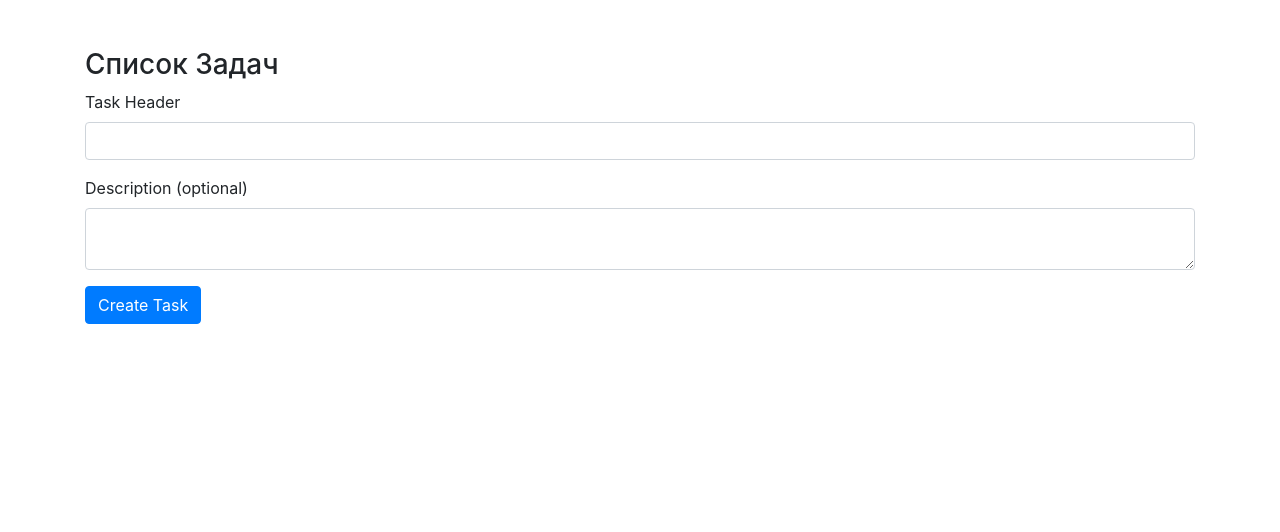
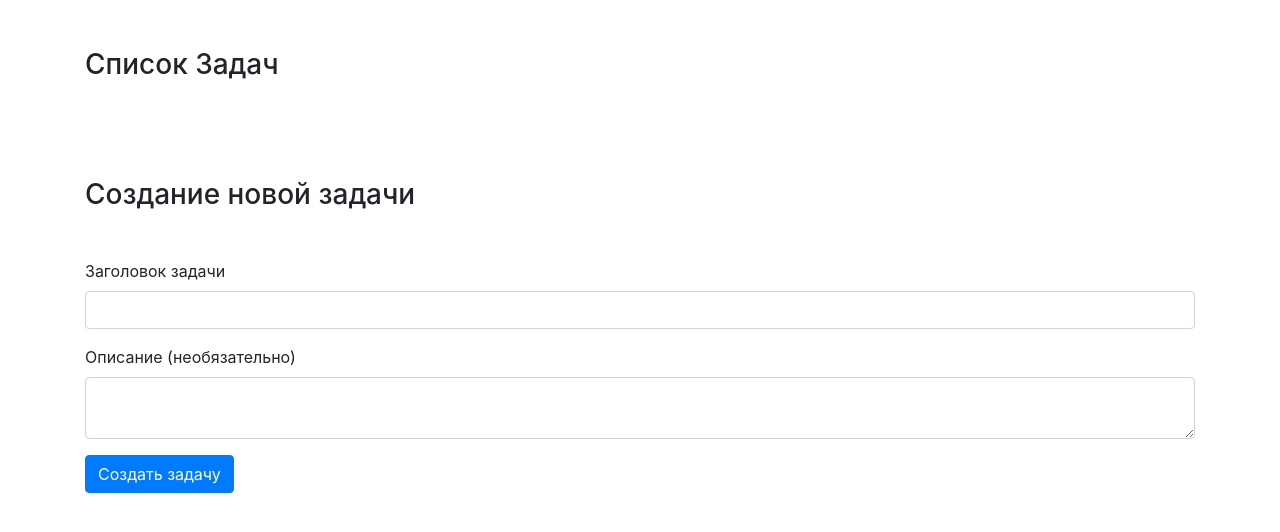
Before and after one commit to kseniya161-max/drftechnical, a Django app: template tasks/templates/tasks/task_list.html in a window 1280 px wide. Shown: the top 532 px of the page. Run offline with Django 5.2, Linux system fonts and the light colour scheme; the template is opened without the code that fills it, so the values that code supplies are empty; some libraries are stand-ins or nearby versions.

Commit message:
correcting tasks on one template

```diff
--- a/tasks/templates/tasks/task_list.html
+++ b/tasks/templates/tasks/task_list.html
@@ -8,24 +8,28 @@
 </head>
 <body>
     <div class="container">
-        <h3 class="mt-5">Список Задач</h3>
-        <form method="POST" action="{% url 'tasks:task_create' %}">
+        <h3 class="mt-5 mb-5">Список Задач</h3>
+        <ul class="list-group mt-4">
+            {% for task in tasks %}
+                <li class="list-group-item">
+                    {{ task.header }} - {% if task.completed %} Выполнена {% else %} Не выполнена {% endif %}
+                </li>
+            {% endfor %}
+        </ul>
+
+        <h3 class="mt-5 mb-5">Создание новой задачи</h3>
+        <form method="POST" action="{% url 'tasks:task_list' %}">
             {% csrf_token %}
             <div class="form-group">
-                <label for="header">Task Header</label>
+                <label for="header">Заголовок задачи</label>
                 <input type="text" class="form-control" id="header" name="header" required>
             </div>
             <div class="form-group">
-                <label for="description">Description (optional)</label>
+                <label for="description">Описание (необязательно)</label>
                 <textarea class="form-control" id="description" name="description"></textarea>
             </div>
-            <button type="submit" class="btn btn-primary">Create Task</button>
+            <button type="submit" class="btn btn-primary">Создать задачу</button>
         </form>
-        <ul class="list-group mt-4">
-            {% for task in tasks %}
-                <li class="list-group-item">{{ task.header }} - {% if task.completed %}Completed{% else %}Not Completed{% endif %}</li>
-            {% endfor %}
-        </ul>
     </div>
 </body>
 </html>
--- a/tasks/urls.py
+++ b/tasks/urls.py
@@ -1,7 +1,7 @@
 from os import path
 from django.urls import path, include
 from rest_framework.routers import SimpleRouter
-from tasks.views import TaskViewSet, task_list, create_task
+from tasks.views import TaskViewSet, task_list
 
 app_name = "tasks"
 
@@ -10,6 +10,5 @@ router.register(r"tasks", TaskViewSet)
 
 urlpatterns = [
     path('', task_list, name='task_list'),
-    path('create/', create_task, name='task_create'),
     path('api/', include(router.urls)),
 ]
```
Also changed, not shown: tasks/views.py (+6 -15 lines).
